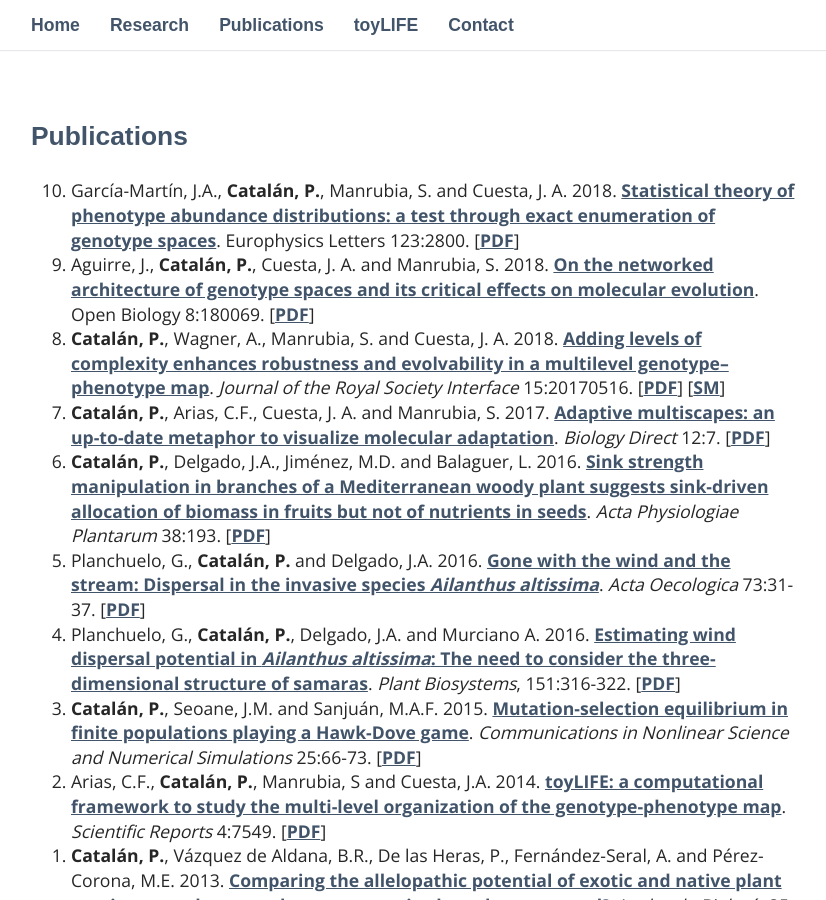
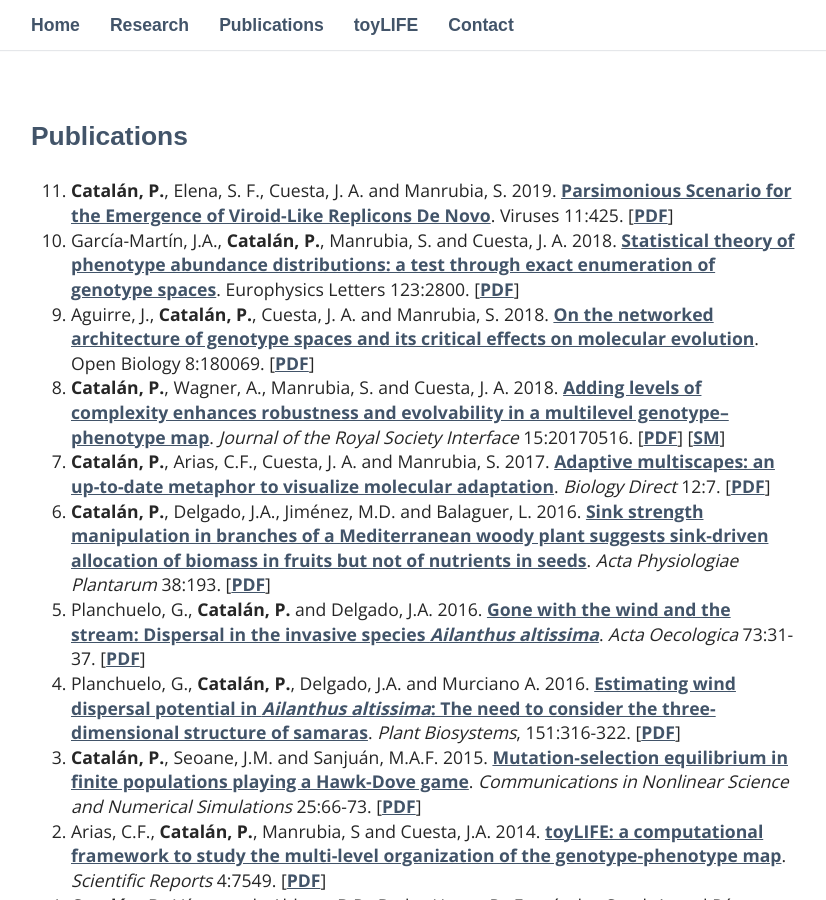
Before and after one commit to PabloCatalan/pablocatalan.github.io, a Jekyll site: the page built from _pages/02_publications.md, in a window 1280 px wide and 900 px high. Shown: the whole window, without its empty margins (224-1050 px from the left). Built offline with Jekyll 4.4.1, drawn with Linux system fonts in a browser that asks for light colours; some web fonts are replaced.

Commit message:
Update 02_publications.md

```diff
--- a/_pages/02_publications.md
+++ b/_pages/02_publications.md
@@ -4,6 +4,9 @@ title: Publications
 permalink: /publications/
 ---
 
+0. **Catalán, P.**, Elena, S. F., Cuesta,  J. A. and  Manrubia, S. 2019. [Parsimonious Scenario for the
+  Emergence of Viroid-Like Replicons De Novo](https://www.mdpi.com/1999-4915/11/5/425/htm). Viruses
+    11:425. [[PDF](/papers/catalan2019_parsimonius_emergence_viroids.pdf)]
 0. García-Martín, J.A., **Catalán, P.**, Manrubia, S. and Cuesta, J. A. 2018. [Statistical theory of phenotype abundance distributions: a test through exact enumeration of genotype spaces](http://iopscience.iop.org/article/10.1209/0295-5075/123/28001). Europhysics Letters 123:2800. [[PDF](/papers/garciamartin2018_statistical_theory_phenotype_abundance.pdf)]
 0. Aguirre, J., **Catalán, P.**, Cuesta, J. A. and Manrubia, S. 2018. [On the networked architecture of genotype spaces and its critical effects on molecular evolution](http://rsob.royalsocietypublishing.org/content/8/7/180069). Open Biology 8:180069. [[PDF](/papers/aguirre2018_networked_structure.pdf)]
 0. **Catalán, P.**, Wagner, A., Manrubia, S. and Cuesta, J. A. 2018. [Adding levels of complexity enhances robustness and evolvability in a multilevel genotype–phenotype map](http://rsif.royalsocietypublishing.org/content/15/138/20170516). *Journal of the Royal Society Interface* 15:20170516. [[PDF](/papers/catalan2018_toyLIFE_complexity.pdf)] [[SM](/papers/catalan2018_toyLIFE_complexity_SM.pdf)]
```
